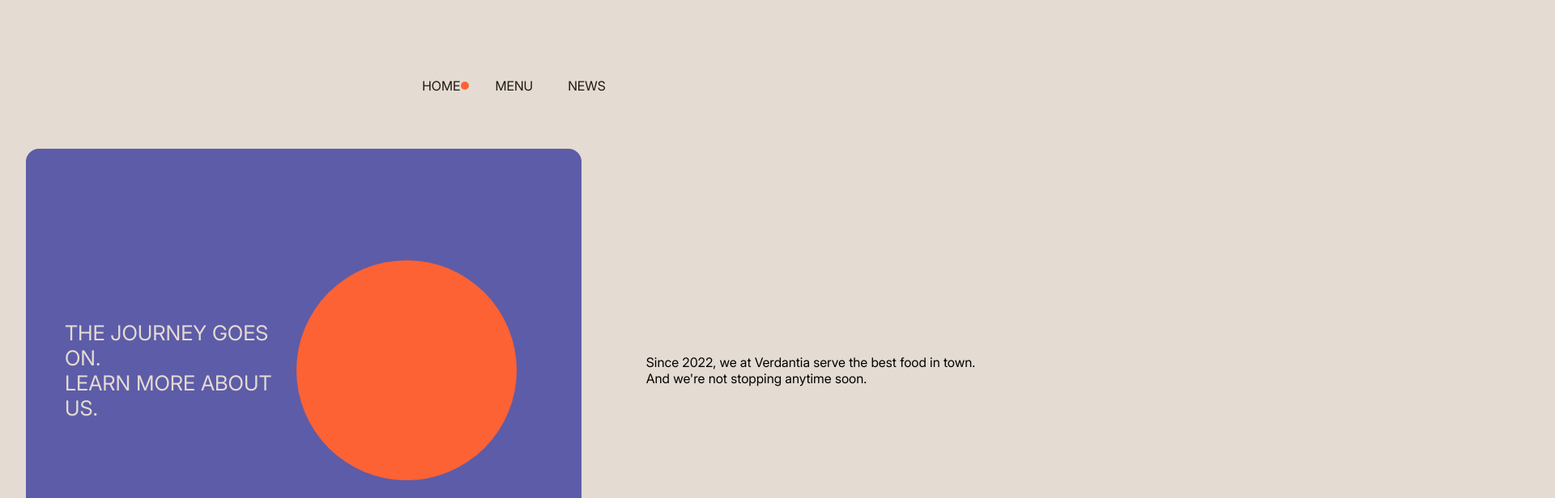
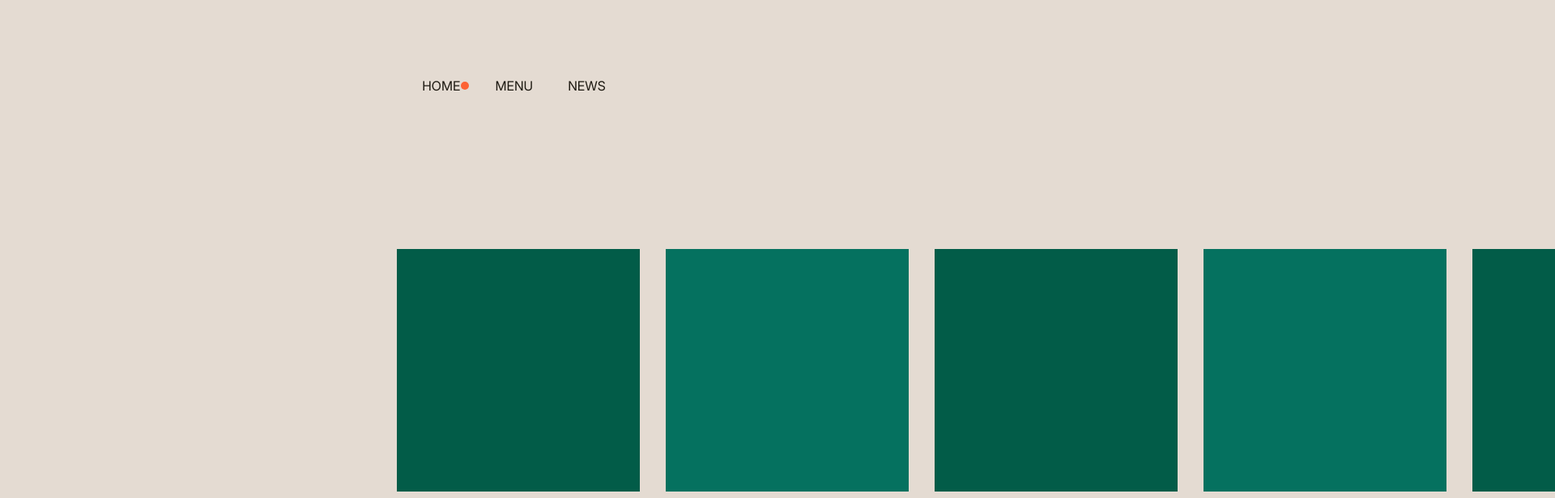
Before and after one commit to notCrazy0815/TSA-DesignBrief-25, a SvelteKit app: page / in a window 1280 px wide. Shown: the top 616 px of the page at 81% size, 1920 px wide, since content can reach past the window. Built offline with nearby package versions, Linux system fonts and the light colour scheme.

Commit message:
very basic horizontal scrolling

```diff
--- a/src/lib/styles/global.scss
+++ b/src/lib/styles/global.scss
@@ -10,6 +10,7 @@
     margin: 0;
     padding: 0;
     background-color: v.$background-color-light;
+    overflow-x: hidden;
 }
 
 @font-face {
--- a/src/routes/+page.svelte
+++ b/src/routes/+page.svelte
@@ -13,7 +13,8 @@
           'opacity': '1',
           'titleY': '0',
           'titleOpacity': '1',
-          'navOpacity': '0'
+          'navOpacity': '0',
+          'translateHorizontalScroll': '0px'
      };
 
      let centerTitle: HTMLHeadingElement;
@@ -39,7 +40,8 @@
                'opacity': '1',
                'titleY': '0',
                'titleOpacity': '1',
-               'navOpacity': '0'
+               'navOpacity': '0',
+               'translateHorizontalScroll': '0px'
           };
 
           setTimeout(() => {
@@ -93,11 +95,31 @@
           }
      }
 
+     let allowScroll = true;
+     function handleMouseWheel(e: WheelEvent) {
+          if (showHero) return;
+          if (!allowScroll) return;
+          if (Math.abs(e.deltaX) > Math.abs(e.deltaY)) return;
+
+          let translateBefore: number = parseInt(styles['translateHorizontalScroll'].split('px')[0]);
+          if (e.deltaY > 0) {
+               translateBefore -= 500;
+          } else {
+               translateBefore += 500;
+          }
+          styles['translateHorizontalScroll'] = `${translateBefore}px`;
+
+          allowScroll = false;
+          setTimeout(() => {
+               allowScroll = true;
+          }, 1100);
+     }
+
 
      $: cssVarStyles = Object.entries(styles).map(([key, value]) => `--${key}:${value}`).join(';');
 </script>
 
-<svelte:window on:scroll={handleScroll} bind:scrollY={windowY} />
+<svelte:window on:scroll={handleScroll} bind:scrollY={windowY} on:wheel={handleMouseWheel} />
 
 <div class="content" style={cssVarStyles}>
      {#if showHero}
@@ -111,7 +133,7 @@
                </div>
           </section>
      {/if}
-     <section class="sideways-section">
+     <section class="horizontal-section">
           <div class="nav">
                <h1 bind:this={navTitle}>VERDANTIA</h1>
                <div class="links">
@@ -129,13 +151,11 @@
                     </div>
                </div>
           </div>
-          <div class="sideways-content">
-               <div class="journey-start">
-                    <p>The journey goes on.<br>Learn more about us.</p>
-                    <div class="orange"></div>
-               </div>
-               <div class="who-we-are">
-                    <p>Since 2022, we at <span>Verdantia</span> serve the best food in town. And we're not stopping anytime soon.</p>
+          <div class="horizontal-content">
+               <div class="boxes">
+                    {#each Array(10) as _, i}
+                         <div class="box"></div>
+                    {/each}
                </div>
           </div>
      </section>
@@ -248,10 +268,10 @@
                }
           }
 
-          .sideways-section {
+          .horizontal-section {
                display: flex;
                flex-direction: column;
-               min-width: 100%;
+               width: 100%;
                height: 100vh;
 
                .nav {
@@ -295,38 +315,31 @@
                     }
                }
 
-               .sideways-content {
-                    height: 100%;
+               .horizontal-content {
                     display: flex;
                     gap: 2rem;
                     align-items: center;
+                    height: 100%;
 
-                    .journey-start {
-                         margin-left: 2rem;
-                         height: 80%;
-                         width: 80vw;
+                    .boxes {
                          display: flex;
-                         align-items: center;
-                         justify-content: space-between;
-                         background-color: v.$secondary;
-                         color: v.$font-color-light;
-                         text-transform: uppercase;
-                         font-size: clamp(1.5rem, 2vw, 2.5rem);
-                         padding: 3rem;
-                         border-radius: 1rem;
+                         gap: 2rem;
+                         transform: translateX(var(--translateHorizontalScroll));
+                         transition: all 1s;
 
-                         .orange {
-                              width: clamp(8rem, 30vw, 18rem);
-                              aspect-ratio: 1;
-                              background-color: v.$primary;
-                              margin-right: 2rem;
-                              border-radius: 50%;
+                         .box {
+                              width: 300px;
+                              height: 300px;
+                              background-color: v.$tertiary;
+
+                              &:nth-child(1) {
+                                   margin-left: calc(50vw - 150px);
+                              }
+
+                              &:nth-child(2n) {
+                                   background-color: v.$tertiary-light;
+                              }
                          }
-                    }
-
-                    .who-we-are {
-                         // width: 80vw;
-                         padding: 3rem;
                     }
                }
           }
```
